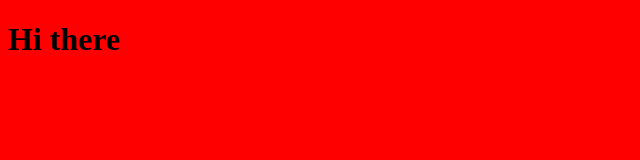
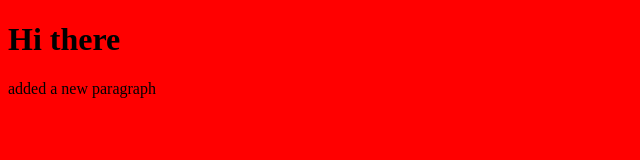
Before and after one commit to aarivtmk/gitProject, a plain HTML site: page index.html in a window 1280 px wide. Shown: the whole page, without its empty margins (0-640 px from the left). Drawn offline with Linux system fonts and the light colour scheme.

Commit message:
added paragraph
we updated index.html from github

```diff
--- a/index.html
+++ b/index.html
@@ -8,5 +8,6 @@
   </head>
   <body>
     <h1>Hi there</h1>
+    <p>added a new paragraph</p>
   </body>
 </html>
```
